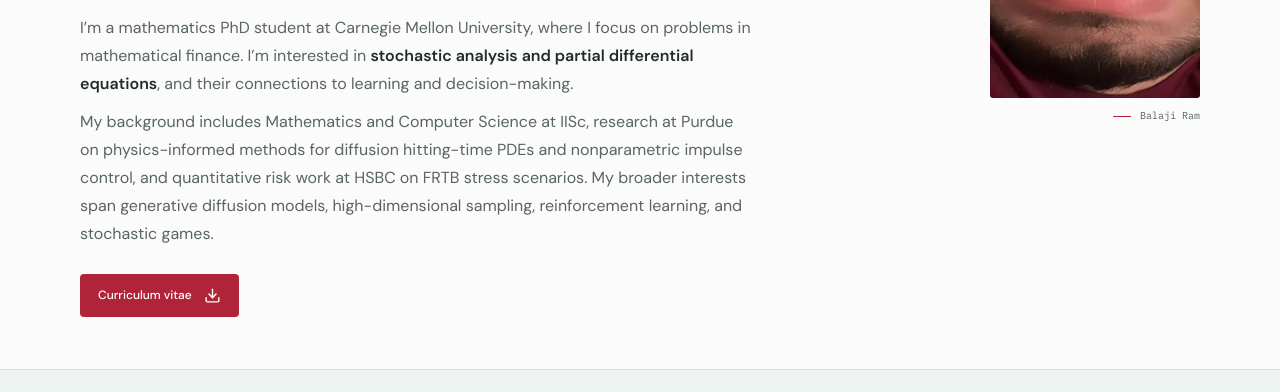
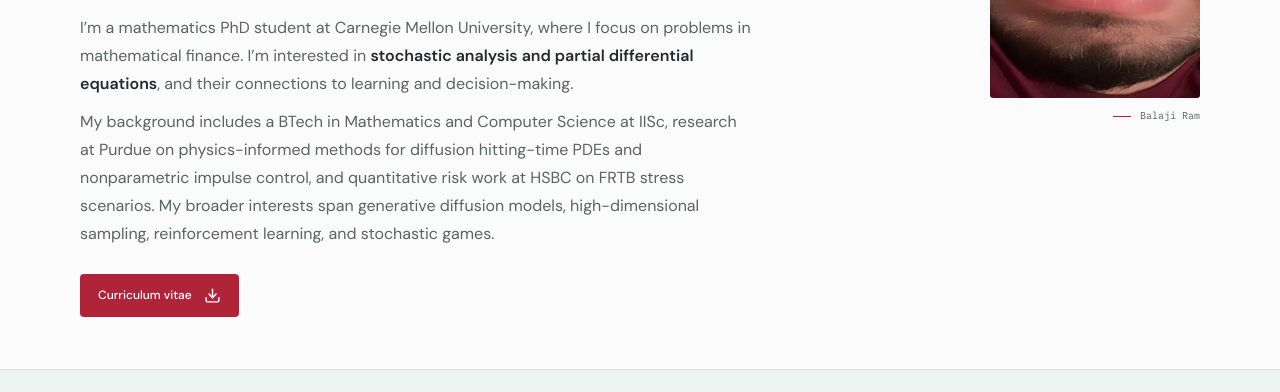
Before and after one commit to sasmitahs/balaji-portfolio, a website: page index.html in a window 1280 px wide. Shown: the part 389-781 px from the top of the page. Drawn offline with Linux system fonts and the light colour scheme.

Commit message:
Clarify IISc BTech background

```diff
--- a/index.html
+++ b/index.html
@@ -61,7 +61,7 @@
       </figure>
       <div class="profile-description">
         <p>I&rsquo;m a mathematics PhD student at Carnegie Mellon University, where I focus on problems in mathematical finance. I&rsquo;m interested in <strong>stochastic analysis and partial differential equations</strong>, and their connections to learning and decision-making.</p>
-        <p>My background includes Mathematics and Computer Science at IISc, research at Purdue on physics-informed methods for diffusion hitting-time PDEs and nonparametric impulse control, and quantitative risk work at HSBC on FRTB stress scenarios. My broader interests span generative diffusion models, high-dimensional sampling, reinforcement learning, and stochastic games.</p>
+        <p>My background includes a BTech in Mathematics and Computer Science at IISc, research at Purdue on physics-informed methods for diffusion hitting-time PDEs and nonparametric impulse control, and quantitative risk work at HSBC on FRTB stress scenarios. My broader interests span generative diffusion models, high-dimensional sampling, reinforcement learning, and stochastic games.</p>
       </div>
       <div class="profile-links">
         <a class="button button-primary" href="assets/balaji-ramachandran-cv.pdf" download>Curriculum vitae <img class="icon" src="assets/icons/download.svg" alt="" width="17" height="17"></a>
```
Also changed, not shown: tests/browser/portfolio.spec.mjs (+1 -1 lines).
